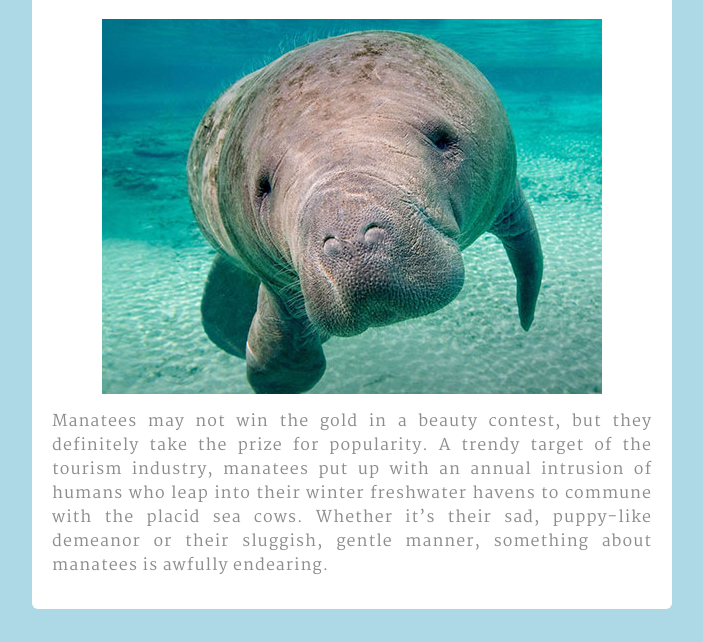
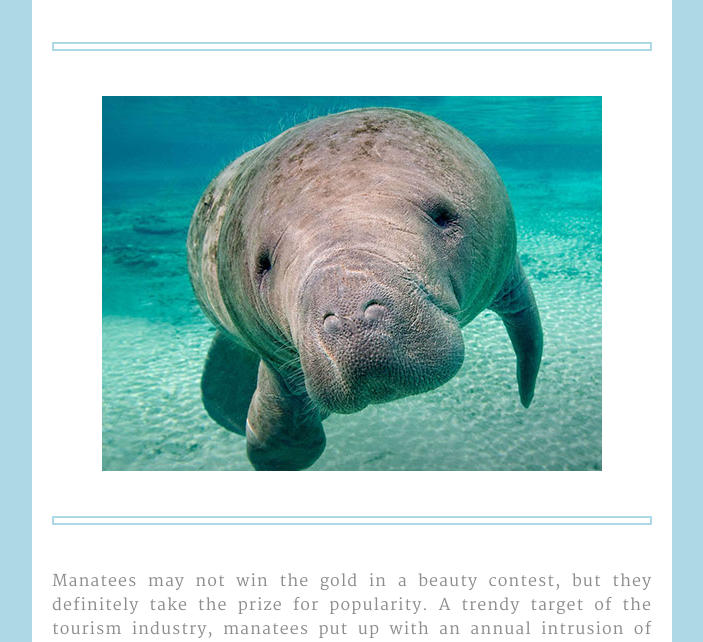
Before and after one commit to jaenlle/hw_listeners_aenlle_julio, a plain HTML site: page index.html in a window 1280 px wide. Shown: the part 153-795 px from the top of the page, without its empty margins (288-991 px from the left). Drawn offline with Linux system fonts and the light colour scheme.

Commit message:
Add final HTML elements and styling

```diff
--- a/css/main.css
+++ b/css/main.css
@@ -47,13 +47,9 @@ img {
     margin-right: auto;
 }
 
-button {
-    padding: 2px 10px;
-    color: white;
-    font-family: 'Martel', serif;
-    background-color: lightblue;
-    border: none;
-    border-radius: 6px;
-    -webkit-border-radius: 6px;
-    -moz-border-radius: 6px;
+hr {
+    background-color: white;
+    height: 5px;
+    border: 2px solid lightblue;
+    margin: 45px 0;
 }
--- a/index.html
+++ b/index.html
@@ -11,7 +11,9 @@
 <body>
     <div id="container">
         <h1 id="manatee">The Manatee</h1>
+        <hr />
         <img id="evil" src="img/manatee.jpg" alt="ocean ninja">
+        <hr />
         <p id="original">Manatees may not win the gold in a beauty contest, but they definitely take the prize for popularity. A trendy target of the tourism industry, manatees put up with an annual intrusion of humans who leap into their winter freshwater havens to commune with the placid sea cows. Whether it’s their sad, puppy-like demeanor or their sluggish, gentle manner, something about manatees is awfully endearing.</p>
     </div>
 
```
